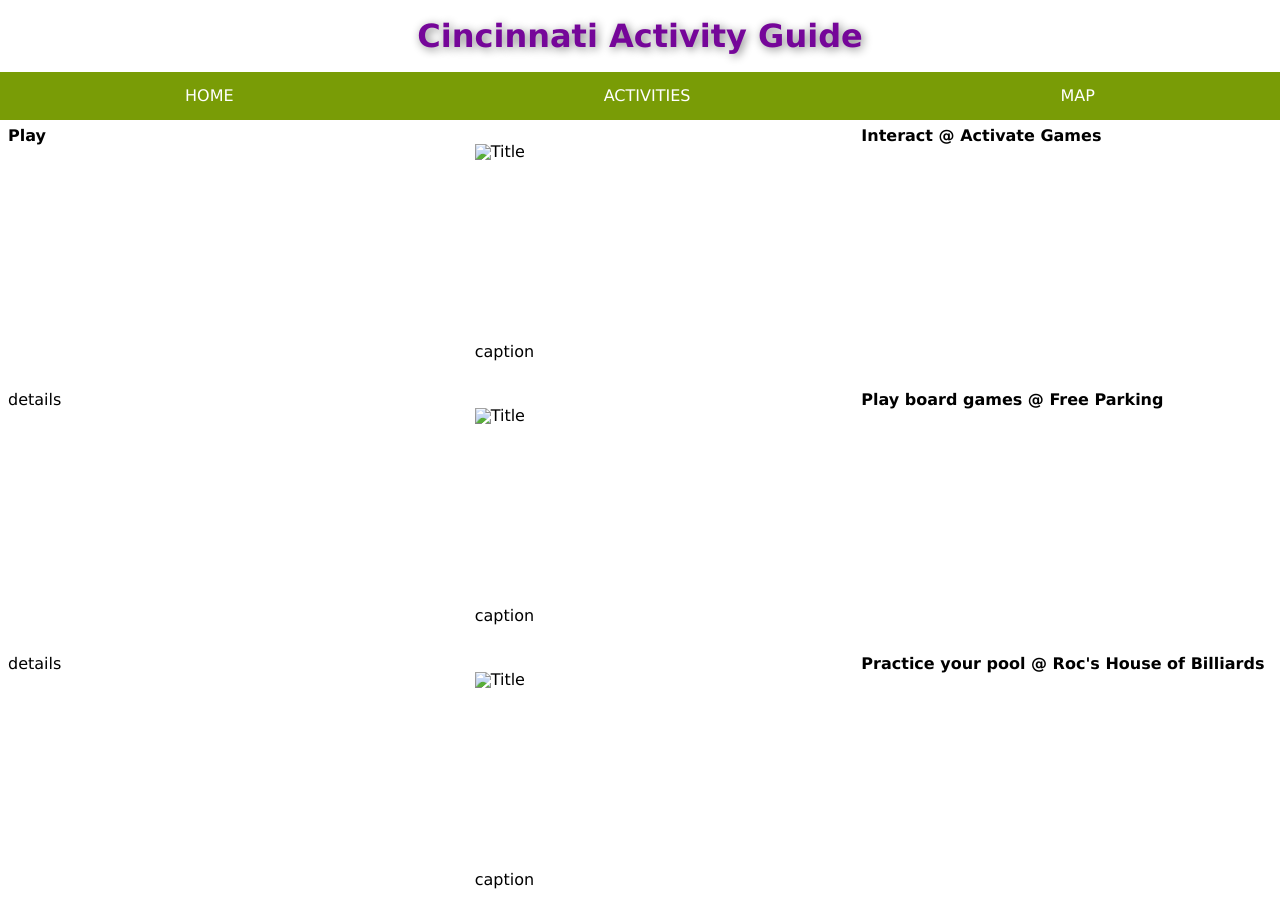
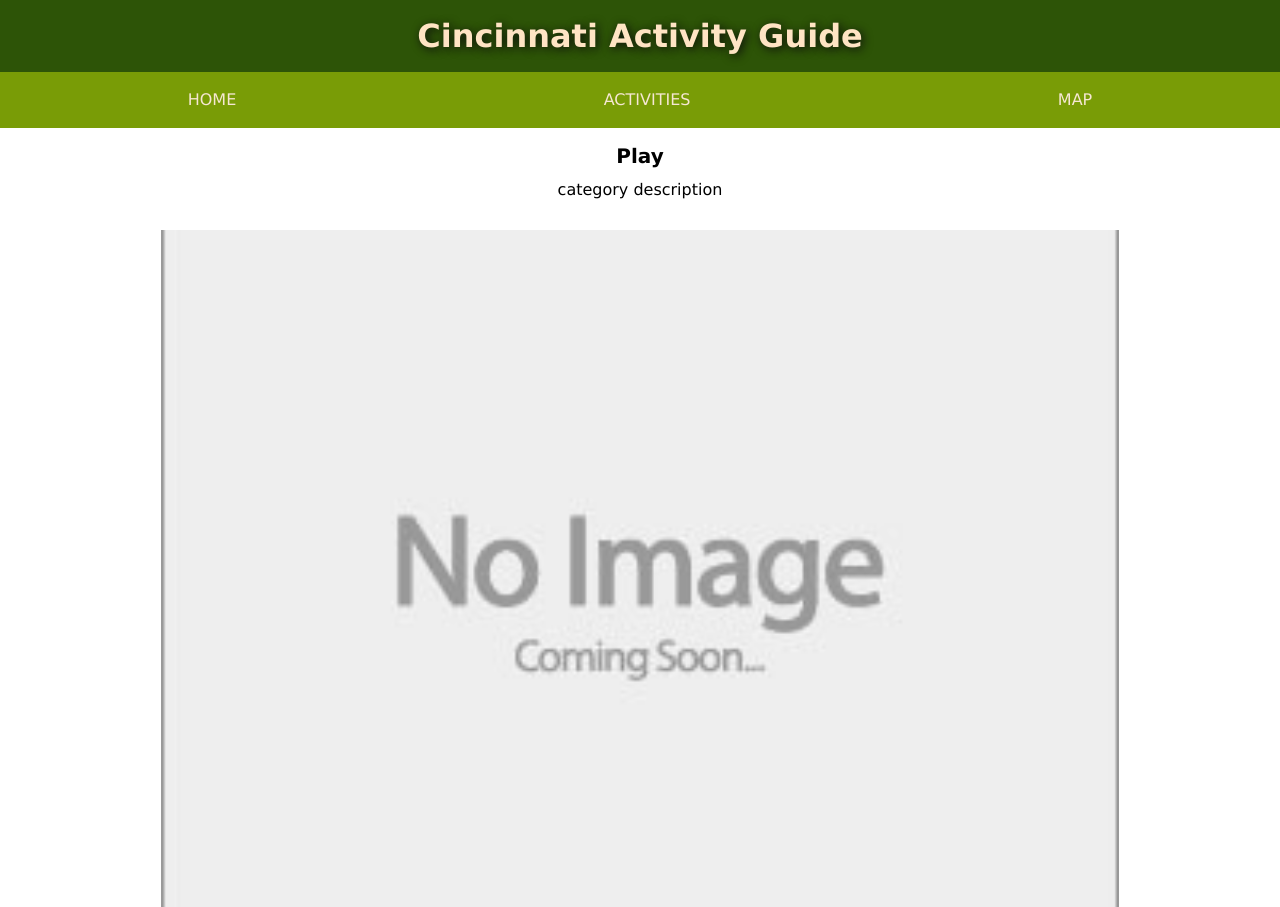
Before and after one commit to humphron/Final, a plain HTML site: page play.html in a window 1280 px wide. Shown: the top 907 px of the page. Drawn offline with Linux system fonts and the light colour scheme.

Commit message:
formatting

```diff
--- /dev/null
+++ b/cats.css
@@ -0,0 +1,80 @@
+main {
+  display: grid;
+  padding: .1rem;
+  text-align: center;
+  font-size: 100%;
+}
+
+h2 {
+  font-size: 125%;
+  padding: 1rem;
+}
+
+body {
+  font-family:Verdana, Geneva, Tahoma, sans-serif
+}
+
+.wrapper {
+  background-color: rgb(244, 222, 195);
+  max-width: 960px;
+  margin: 0 auto;
+  border: 2px solid silver;
+  box-shadow: 2px 2px 20px black;
+}
+
+header {
+  background-color: rgb(45, 84, 7);
+  color: bisque;
+  padding: 20px;
+  text-align: center;
+}
+
+header h1 {
+  font-size: 200%;
+  text-shadow: 2px 2px 10px rgb(13, 12, 12);
+}
+
+nav {
+  background-color: #799c06;
+  text-transform: uppercase;
+  flex-wrap: wrap;
+  padding: .25rem
+}
+
+nav ul {
+  display: flex;
+  justify-content: space-around;
+  flex-wrap: wrap;
+}
+
+nav li {
+  list-style-type: none;
+  padding: 1rem;
+}
+
+nav a {
+  color: rgb(246, 231, 211);
+  text-decoration: none;
+  padding: 1rem 2rem;
+}
+
+nav a:hover {
+  background-color: rgb(45, 84, 7);
+  color: bisque;
+  border-radius: 3rem;
+  font-style: oblique;
+}
+
+main img {
+  width:80%;
+  height: 80%;
+  object-fit: cover;
+  }
+
+footer {
+  background-color: rgb(45, 84, 7);
+  padding: 1rem;
+  text-align: center;
+  color: rgb(250, 237, 221);
+  font-size: 80%;
+}
--- a/styles.css
+++ b/home.css
@@ -1,22 +1,23 @@
 main {
   display: grid;
   grid-template-columns: 1fr 1fr 1fr;
-  gap: 1rem;
-  padding: .5rem;
+  gap: .5rem;
+  padding: .2rem;
 }
 
 main section {
-  border: 1px solid black;
-  padding: 1rem;
+  padding: .5rem;
   min-width: 0;
 }
 
 .welcome {
   grid-column: span 2;
+  border: 1px solid black;
 }
 
 .intro {
   grid-column: span 1;
+  border: 1px solid black;
 }
 
 .links {
@@ -30,7 +31,7 @@ main section {
 main img {
   display: block;
   width: 100%;
-  height: 200px;
+  height: 100%;
   object-fit: cover;
 }
 
@@ -44,7 +45,7 @@ body {
 }
 
 .wrapper {
-  background-color: white;
+  background-color: rgb(244, 222, 195);
   max-width: 960px;
   margin: 0 auto;
   border: 2px solid silver;
@@ -53,15 +54,15 @@ body {
 }
 
 header {
-  background-color: white;
-  color: rgb(117, 6, 153);
+  background-color: rgb(45, 84, 7);
+  color: bisque;
   padding: 20px;
   text-align: center;
 }
 
 header h1 {
   font-size: 200%;
-  text-shadow: 2px 2px 10px grey;
+  text-shadow: 2px 2px 10px rgb(13, 12, 12);
 }
 
 nav {
@@ -82,22 +83,23 @@ nav li {
 }
 
 nav a {
-  color: white;
+  color: rgb(246, 231, 211);
   text-decoration: none;
   padding: 1rem 2rem;
 }
 
 nav a:hover {
-  background-color: black;
-  border-radius: 2rem;
+  background-color: rgb(45, 84, 7);
+  color: bisque;
+  border-radius: 1rem;
+  font-style: oblique;
 }
 
 
 footer {
-  background-color: #b04688;
+  background-color: rgb(45, 84, 7);
   padding: 1rem;
   text-align: center;
-  color: white;
+  color: rgb(250, 237, 221);
   font-size: 80%;
-  font-style: italic;
 }
--- /dev/null
+++ b/list.css
@@ -0,0 +1,87 @@
+main {
+  display: grid;
+  gap: .5rem;
+  padding: 1rem;
+  text-align: center;
+  font-size: 100%;
+}
+
+h2 {
+  font-size: 125%;
+}
+
+.links {
+  justify-content: space-around;
+  padding: 2rem;
+}
+
+body {
+  font-family:Verdana, Geneva, Tahoma, sans-serif
+}
+
+.wrapper {
+  background-color: rgb(244, 222, 195);
+  max-width: 960px;
+  margin: 0 auto;
+  border: 2px solid silver;
+  box-shadow: 2px 2px 20px black;
+
+}
+
+header {
+  background-color: rgb(45, 84, 7);
+  color: bisque;
+  padding: 20px;
+  text-align: center;
+}
+
+header h1 {
+  font-size: 200%;
+  text-shadow: 2px 2px 10px rgb(13, 12, 12);
+}
+
+nav {
+  background-color: #799c06;
+  text-transform: uppercase;
+  flex-wrap: wrap;
+  padding: .25rem
+}
+
+nav ul {
+  display: flex;
+  justify-content: space-around;
+  flex-wrap: wrap;
+}
+
+nav li {
+  list-style-type: none;
+  padding: 1rem;
+}
+
+nav a {
+  color: rgb(246, 231, 211);
+  text-decoration: none;
+  padding: 1rem 2rem;
+}
+
+nav a:hover {
+  background-color: rgb(45, 84, 7);
+  color: bisque;
+  border-radius: 3rem;
+  font-style: oblique;
+}
+
+main img {
+  display: block;
+  width: 100%;
+  height: 30%;
+  object-fit: cover;
+}
+
+footer {
+  background-color: rgb(45, 84, 7);
+  padding: 1rem;
+  text-align: center;
+  color: rgb(250, 237, 221);
+  font-size: 80%;
+}
--- /dev/null
+++ b/map.css
@@ -0,0 +1,83 @@
+main {
+  display: grid;
+  gap: .5rem;
+  padding: 1rem;
+  text-align: center;
+  font-size: 100%;
+}
+
+h2 {
+  font-size: 125%;
+}
+
+.map {
+  padding: 1rem 3rem 3rem 3rem;
+  width: 50%;
+  height: 75%;
+  justify-content: center;
+}
+
+body {
+  font-family:Verdana, Geneva, Tahoma, sans-serif
+}
+
+.wrapper {
+  background-color: rgb(244, 222, 195);
+  max-width: 960px;
+  margin: 0 auto;
+  border: 2px solid silver;
+  box-shadow: 2px 2px 20px black;
+
+}
+
+header {
+  background-color: rgb(45, 84, 7);
+  color: bisque;
+  padding: 20px;
+  text-align: center;
+}
+
+header h1 {
+  font-size: 200%;
+  text-shadow: 2px 2px 10px rgb(13, 12, 12);
+}
+
+nav {
+  background-color: #799c06;
+  text-transform: uppercase;
+  flex-wrap: wrap;
+  padding: .25rem
+}
+
+nav ul {
+  display: flex;
+  justify-content: space-around;
+  flex-wrap: wrap;
+}
+
+nav li {
+  list-style-type: none;
+  padding: 1rem;
+}
+
+nav a {
+  color: rgb(246, 231, 211);
+  text-decoration: none;
+  padding: 1rem 2rem;
+}
+
+nav a:hover {
+  background-color: rgb(45, 84, 7);
+  color: bisque;
+  border-radius: 3rem;
+  font-style: oblique;
+}
+
+
+footer {
+  background-color: rgb(45, 84, 7);
+  padding: 1rem;
+  text-align: center;
+  color: rgb(250, 237, 221);
+  font-size: 80%;
+}
--- a/play.html
+++ b/play.html
@@ -5,7 +5,7 @@
   <meta name="viewport" content="width=device-width, initial-scale=1.0">
   <title>Play</title>
   <link rel="stylesheet" href="reset.css">
-  <link rel="stylesheet" href="styles.css">
+  <link rel="stylesheet" href="cats.css">
 </head>
 <body>
 
@@ -25,8 +25,10 @@
 <main>
 <h2>Play</h2>
 
+<p>category description</p>
+
 <figure>
-<img src="pic.jpg" alt="Title">
+<img src="images/placeholder.jpg" alt="Title">
 
   <figcaption>caption</figcaption>
 </figure>
@@ -34,7 +36,7 @@
 <p>details</p>
 
 <figure>
-<img src="pic.jpg" alt="Title">
+<img src="images/placeholder.jpg" alt="Title">
 
   <figcaption>caption</figcaption>
 </figure>
@@ -42,7 +44,7 @@
 <p>details</p>
 
 <figure>
-<img src="pic.jpg" alt="Title">
+<img src="images/placeholder.jpg" alt="Title">
 
   <figcaption>caption</figcaption>
 </figure>
@@ -50,7 +52,7 @@
 <p>details</p>
 
 <figure>
-<img src="pic.jpg" alt="Title">
+<img src="images/placeholder.jpg" alt="Title">
 
   <figcaption>caption</figcaption>
 </figure>
@@ -58,16 +60,18 @@
 <p>details</p>
 
 <figure>
-<img src="pic.jpg" alt="Title">
+<img src="images/placeholder.jpg" alt="Title">
 
   <figcaption>caption</figcaption>
 </figure>
 <h3>Solve puzzles and escape @ Breakout Games</h3>
 <p>details</p>
 
-</body>
+
 <footer>
 <small> Olivia Humphrey's <br> Cincinnati Activity Guide
 </small>
 </footer>
+
+</body>
 </html>
```
Also changed, not shown: index.html (+1 -1 lines), list.html (+4 -2 lines), map.html (+5 -2 lines), outside.html (+1 -1 lines), relax.html (+1 -1 lines), shop.html (+1 -1 lines), view.html (+1 -1 lines), images/placeholder.jpg (added), 3 other files.
